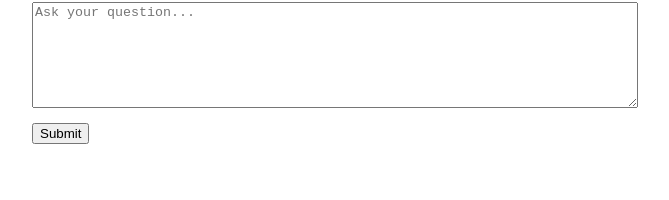
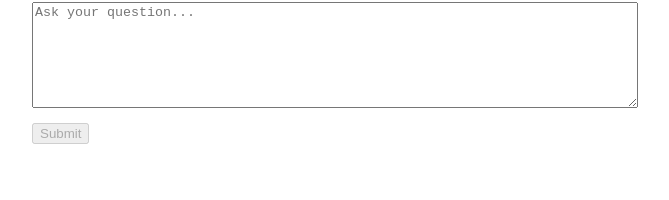
Before and after one commit to dixonjonas/ai-dev-assistant, a React (Create React App) app in the folder frontend/: page / in a window 1280 px wide. Shown: the part 100-300 px from the top of the page, without its empty margins (308-977 px from the left). Built offline with nearby package versions, Linux system fonts and the light colour scheme.

Commit message:
Improved interface layout

```diff
--- a/frontend/src/App.tsx
+++ b/frontend/src/App.tsx
@@ -10,7 +10,6 @@ type Message = {
 
 const App: React.FC = () => {
   const [query, setQuery] = useState('');
-  const [response, setResponse] = useState<string | null>(null);
   const [loading, setLoading] = useState(false);
   const [error, setError] = useState<string | null>(null);
   const [chatHistory, setChatHistory] = useState<Message[]>([]);
@@ -20,7 +19,12 @@ const App: React.FC = () => {
 
     setLoading(true);
     setError(null);
-    setResponse(''); // Start with empty response
+
+    const userMessage: Message = { role: 'user', content: query };
+    // Add user message and a placeholder for the assistant message immediately
+    setChatHistory((prev) => [...prev, userMessage, { role: 'assistant', content: '' }]);
+
+    setQuery(''); // Clear input immediately after adding user message
 
     try {
       const res = await fetch('http://localhost:3001/api/query', {
@@ -39,33 +43,39 @@ const App: React.FC = () => {
       const reader = res.body.getReader();
       const decoder = new TextDecoder('utf-8');
 
-      let assistantReply = '';
+      let assistantReplyContent = '';
 
       while (true) {
         const { done, value } = await reader.read();
         if (done) break;
 
         const chunk = decoder.decode(value, { stream: true });
-        assistantReply += chunk;
+        assistantReplyContent += chunk;
 
-        // Slowing down the stream slightly
-        await new Promise(resolve => setTimeout(resolve, 100));
+        // Update the content of the *last* message in chatHistory
+        setChatHistory((prev) => {
+          const newHistory = [...prev];
+          // Assuming the last message is always the assistant's streaming message
+          if (newHistory.length > 0 && newHistory[newHistory.length - 1].role === 'assistant') {
+             newHistory[newHistory.length - 1].content = assistantReplyContent;
+          }
+          return newHistory;
+        });
 
-        // As the assistant types, we update the latest message
-        setResponse((prev) => (prev || '') + chunk);
+        await new Promise(resolve => setTimeout(resolve, 50)); //Slowing down stream slightly for effect
       }
 
-      // When streaming is finished, update full chat history
-      setChatHistory((prev) => [
-        ...prev,
-        { role: 'user', content: query },
-        { role: 'assistant', content: assistantReply },
-      ]);
-
-      setQuery(''); // Clear input after sending
     } catch (error) {
       console.error(error);
       setError('Failed to get a response from the server.');
+      // If an error occurs, remove the placeholder assistant message
+       setChatHistory((prev) => {
+          const newHistory = [...prev];
+           if (newHistory.length > 0 && newHistory[newHistory.length - 1].content === '') {
+               newHistory.pop(); // Remove the empty assistant message if streaming failed
+           }
+           return newHistory;
+       });
     } finally {
       setLoading(false);
     }
@@ -87,6 +97,8 @@ const App: React.FC = () => {
                     const match = /language-(\w+)/.exec(className || '');
                     return !inline && match ? (
                       <SyntaxHighlighter
+                        // Use a unique key for the highlighter to force re-render during streaming
+                        key={idx + '-code-' + String(children).length}
                         style={oneDark}
                         language={match[1]}
                         PreTag="div"
@@ -114,43 +126,21 @@ const App: React.FC = () => {
         onChange={(e) => setQuery(e.target.value)}
         placeholder="Ask your question..."
         style={{ width: '100%', height: 100, marginBottom: 10 }}
+        // Allow pressing Enter to submit
+         onKeyDown={(e) => {
+           if (e.key === 'Enter' && !e.shiftKey) {
+             e.preventDefault(); // Prevent newline in textarea
+             handleSubmit();
+           }
+         }}
       />
       <br />
-      <button onClick={handleSubmit} disabled={loading} style={{ marginBottom: 10 }}>
+      <button onClick={handleSubmit} disabled={loading || !query.trim()} style={{ marginBottom: 10 }}>
         {loading ? 'Loading...' : 'Submit'}
       </button>
 
       {error && <p style={{ color: 'red' }}>{error}</p>}
-      {response && (
-        <div style={{ marginTop: 20 }}>
-          <strong>Latest Response:</strong>
-          <div style={{ marginTop: 5, paddingLeft: 10 }}>
-            <ReactMarkdown
-              components={{
-                code({ node, inline, className, children, ...props }: any) {
-                  const match = /language-(\w+)/.exec(className || '');
-                  return !inline && match ? (
-                    <SyntaxHighlighter
-                      style={oneDark}
-                      language={match[1]}
-                      PreTag="div"
-                      {...props}
-                    >
-                      {String(children).replace(/\n$/, '')}
-                    </SyntaxHighlighter>
-                  ) : (
-                    <code className={className} {...props}>
-                      {children}
-                    </code>
-                  );
-                },
-              }}
-            >
-              {response}
-            </ReactMarkdown>
-          </div>
-        </div>
-      )}
+
     </div>
   );
 };
```
Also changed, not shown: 1 other file (tests, documents, lock files or other folders).
